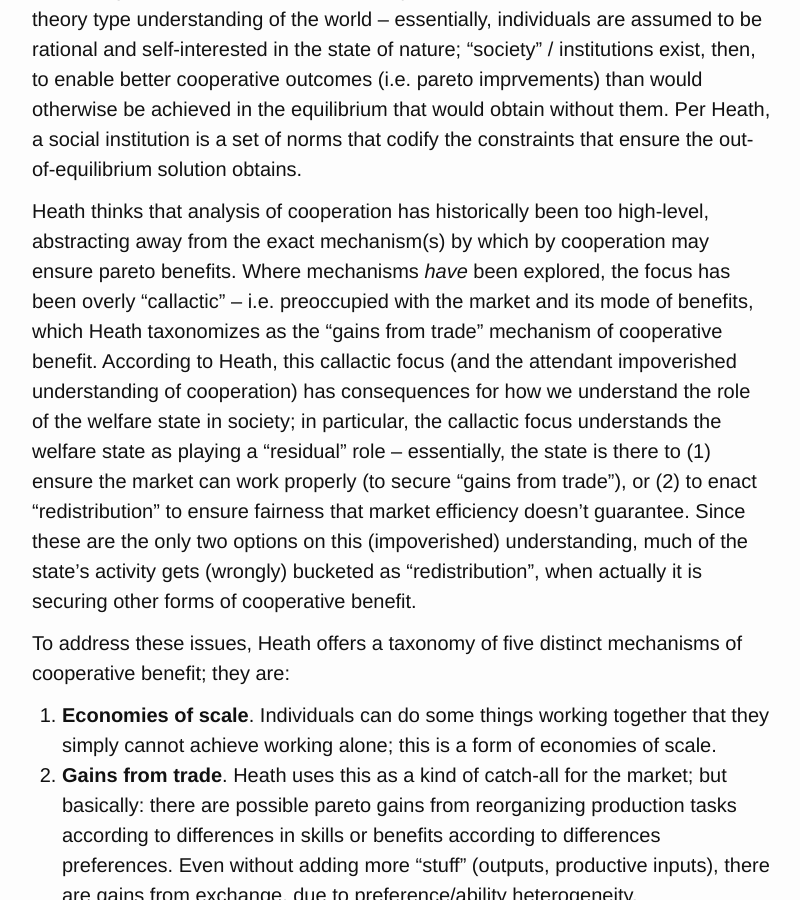
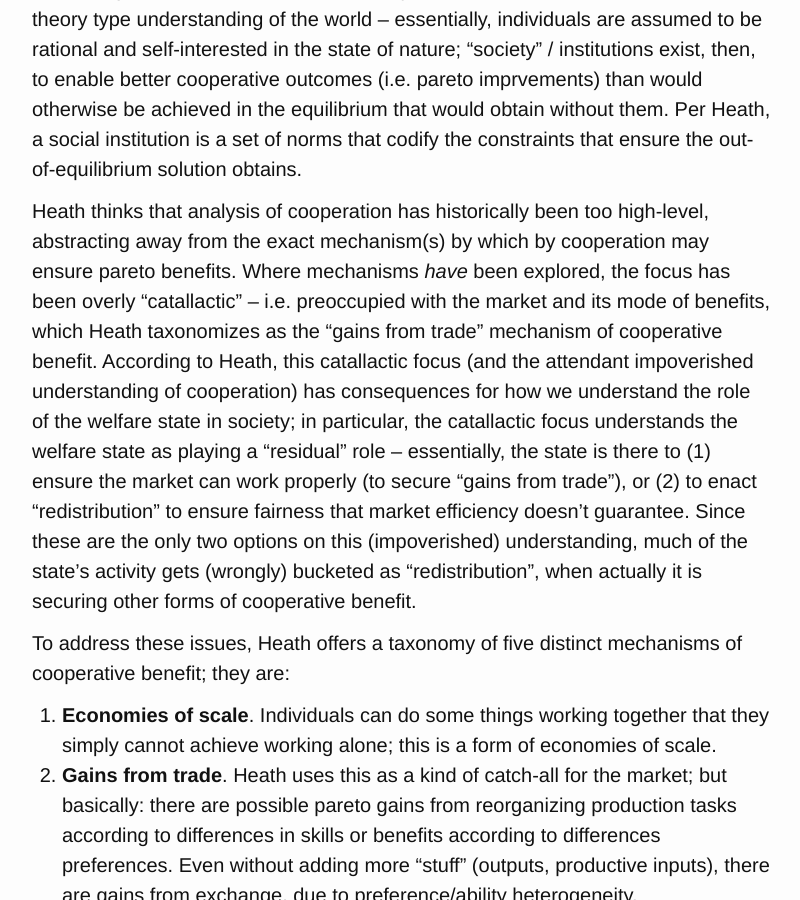
Before and after one commit to Fossj117/fossj117.github.io, a Jekyll site: the page built from _posts/decentralized-society-iap/2024-01-06-decentralized-society-class1.md, in a window 1280 px wide and 900 px high, scrolled down 324 px. Shown: the whole window, without its empty margins (238-1038 px from the left). Built offline with Jekyll 4.4.1, drawn with Linux system fonts in a browser that asks for light colours; a script that is not in the unit is left out; some of the changed text lies outside the part shown.

Commit message:
callactic -> catallactic

```diff
--- a/_posts/decentralized-society-iap/2024-01-06-decentralized-society-class1.md
+++ b/_posts/decentralized-society-iap/2024-01-06-decentralized-society-class1.md
@@ -15,7 +15,7 @@ In this post I will summarize and respond to Joseph Heath's article "The Benefit
 
 Heath begins with what I think of as a fairly standard "economistic" social contract theory type understanding of the world -- essentially, individuals are assumed to be rational and self-interested in the state of nature; "society" / institutions exist, then, to enable better cooperative outcomes (i.e. pareto imprvements) than would otherwise be achieved in the equilibrium that would obtain without them. Per Heath, a social institution is a set of norms that codify the constraints that ensure the out-of-equilibrium solution obtains.
 
-Heath thinks that analysis of cooperation has historically been too high-level, abstracting away from the exact mechanism(s) by which by cooperation may ensure pareto benefits. Where mechanisms _have_ been explored, the focus has been overly "callactic" -- i.e. preoccupied with the market and its mode of benefits, which Heath taxonomizes as the "gains from trade" mechanism of cooperative benefit. According to Heath, this callactic focus (and the attendant impoverished understanding of cooperation) has consequences for how we understand the role of the welfare state in society; in particular, the callactic focus understands the welfare state as playing a "residual" role -- essentially, the state is there to (1) ensure the market can work properly (to secure "gains from trade"), or (2) to enact "redistribution" to ensure fairness that market efficiency doesn't guarantee. Since these are the only two options on this (impoverished) understanding, much of the state's activity gets (wrongly) bucketed as "redistribution", when actually it is securing other forms of cooperative benefit.
+Heath thinks that analysis of cooperation has historically been too high-level, abstracting away from the exact mechanism(s) by which by cooperation may ensure pareto benefits. Where mechanisms _have_ been explored, the focus has been overly "catallactic" -- i.e. preoccupied with the market and its mode of benefits, which Heath taxonomizes as the "gains from trade" mechanism of cooperative benefit. According to Heath, this catallactic focus (and the attendant impoverished understanding of cooperation) has consequences for how we understand the role of the welfare state in society; in particular, the catallactic focus understands the welfare state as playing a "residual" role -- essentially, the state is there to (1) ensure the market can work properly (to secure "gains from trade"), or (2) to enact "redistribution" to ensure fairness that market efficiency doesn't guarantee. Since these are the only two options on this (impoverished) understanding, much of the state's activity gets (wrongly) bucketed as "redistribution", when actually it is securing other forms of cooperative benefit.
 
 To address these issues, Heath offers a taxonomy of five distinct mechanisms of cooperative benefit; they are:
 
@@ -29,7 +29,7 @@ Having outlined these different modes of cooperation, Heath proceeds to argue th
 
 One important consequence of this (for Heath), is then that there can be _conflicts between_ these different insitutions / modes of cooperation; promoting one sort of cooperation may undermine the achievement of another. Heath illustrates this by discussing the market / "gains from trade" mode of cooperation, and showing how it comes into conflict with all four other modes. I agree with some of the specifics in this section but not others; but it's an interesting framework in any case.
 
-Where does this leave things? Well, going back to the above discussion, Heath thinks that there is insufficient appreciation for the variety of modes of cooperative benefit; one consequence of this is that some social policy debates masquerade as being debates about efficiency vs. equality, when _really_ they are debates about the merits of different types of cooperation -- i.e. different modes of guaranteeing effiency gains, which sometimes are in conflict per above. This masquerading arises because of the "callactic focus" which treats the market as the entire story for ensuring cooperative efficiency benefits; as such, everything else that the state does must get bucketed as either (1) facilitating the market, or (2) engaging in redistribution ("equality") concerns.
+Where does this leave things? Well, going back to the above discussion, Heath thinks that there is insufficient appreciation for the variety of modes of cooperative benefit; one consequence of this is that some social policy debates masquerade as being debates about efficiency vs. equality, when _really_ they are debates about the merits of different types of cooperation -- i.e. different modes of guaranteeing effiency gains, which sometimes are in conflict per above. This masquerading arises because of the "catallactic focus" which treats the market as the entire story for ensuring cooperative efficiency benefits; as such, everything else that the state does must get bucketed as either (1) facilitating the market, or (2) engaging in redistribution ("equality") concerns.
 
 ## Comments
 
```
